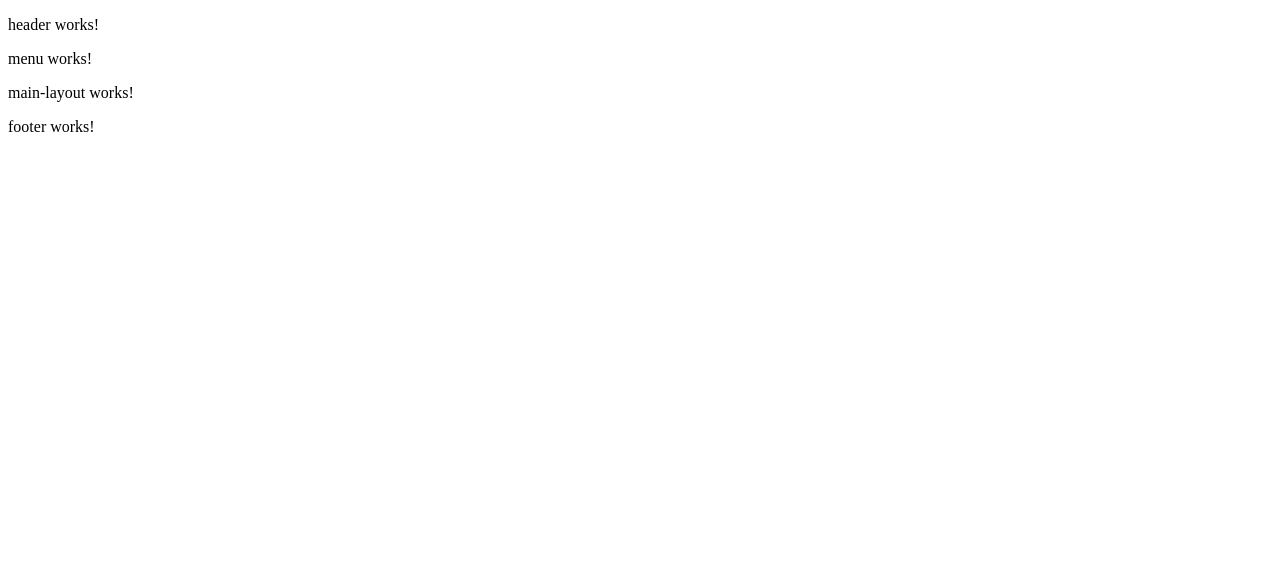
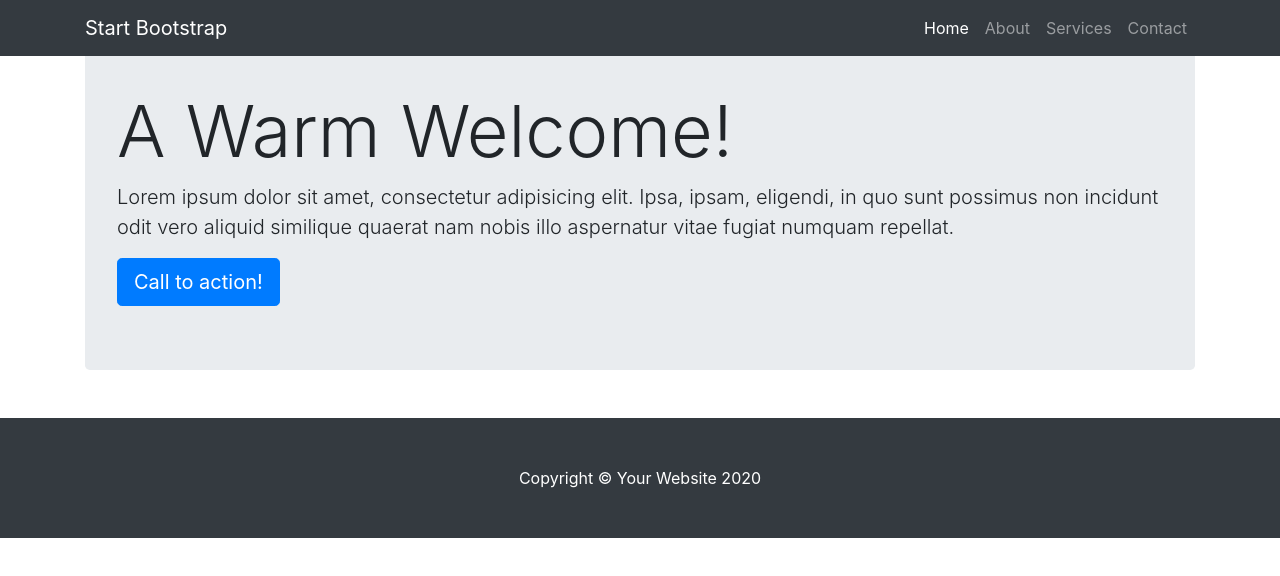
Before and after one commit to darutyunyan/CarBuyback, an Angular app: page / in a window 1280 px wide. Shown: the top 576 px of the page. Built offline with nearby package versions, Linux system fonts and the light colour scheme.

Commit message:
Update components, angular.json

```diff
--- a/angular.json
+++ b/angular.json
@@ -24,9 +24,13 @@
               "src/assets"
             ],
             "styles": [
+              "./node_modules/bootstrap/dist/css/bootstrap.css",
               "src/styles.css"
             ],
-            "scripts": []
+            "scripts": [
+              "./node_modules/jquery/dist/jquery.js",
+              "./node_modules/bootstrap/dist/js/bootstrap.js"
+            ]
           },
           "configurations": {
             "production": {
@@ -89,9 +93,13 @@
               "src/assets"
             ],
             "styles": [
+              "./node_modules/bootstrap/dist/css/bootstrap.css",
               "src/styles.css"
             ],
-            "scripts": []
+            "scripts": [
+              "./node_modules/jquery/dist/jquery.js",
+              "./node_modules/bootstrap/dist/js/bootstrap.js"
+            ]
           }
         },
         "lint": {
--- a/src/app/main-layout/main-layout.component.html
+++ b/src/app/main-layout/main-layout.component.html
@@ -1,4 +1,22 @@
-<app-header></app-header>
 <app-menu></app-menu>
-<p>main-layout works!</p>
+
+
+  <div class="container">
+
+    <!-- Jumbotron Header -->
+    <header class="jumbotron my-4">
+      <h1 class="display-3">A Warm Welcome!</h1>
+      <p class="lead">Lorem ipsum dolor sit amet, consectetur adipisicing elit. Ipsa, ipsam, eligendi, in quo sunt possimus non incidunt odit vero aliquid similique quaerat nam nobis illo aspernatur vitae fugiat numquam repellat.</p>
+      <a href="#" class="btn btn-primary btn-lg">Call to action!</a>
+    </header>
+
+  </div>
+
+  <div class="container-fluid bg-light my-5">
+
+
+
+  </div>
+
+
 <app-footer></app-footer>
--- a/src/app/shared/footer/footer.component.html
+++ b/src/app/shared/footer/footer.component.html
@@ -1 +1,7 @@
-<p>footer works!</p>
+ <!-- Footer -->
+ <footer class="py-5 bg-dark">
+    <div class="container">
+      <p class="m-0 text-center text-white">Copyright &copy; Your Website 2020</p>
+    </div>
+    <!-- /.container -->
+  </footer>
--- a/src/app/shared/menu/menu.component.html
+++ b/src/app/shared/menu/menu.component.html
@@ -1 +1,27 @@
-<p>menu works!</p>
+ <!-- Navigation -->
+ <nav class="navbar navbar-expand-lg navbar-dark bg-dark fixed-top">
+    <div class="container">
+      <a class="navbar-brand" href="#">Start Bootstrap</a>
+      <button class="navbar-toggler" type="button" data-toggle="collapse" data-target="#navbarResponsive" aria-controls="navbarResponsive" aria-expanded="false" aria-label="Toggle navigation">
+        <span class="navbar-toggler-icon"></span>
+      </button>
+      <div class="collapse navbar-collapse" id="navbarResponsive">
+        <ul class="navbar-nav ml-auto">
+          <li class="nav-item active">
+            <a class="nav-link" href="#">Home
+              <span class="sr-only">(current)</span>
+            </a>
+          </li>
+          <li class="nav-item">
+            <a class="nav-link" href="#">About</a>
+          </li>
+          <li class="nav-item">
+            <a class="nav-link" href="#">Services</a>
+          </li>
+          <li class="nav-item">
+            <a class="nav-link" href="#">Contact</a>
+          </li>
+        </ul>
+      </div>
+    </div>
+  </nav>
```
